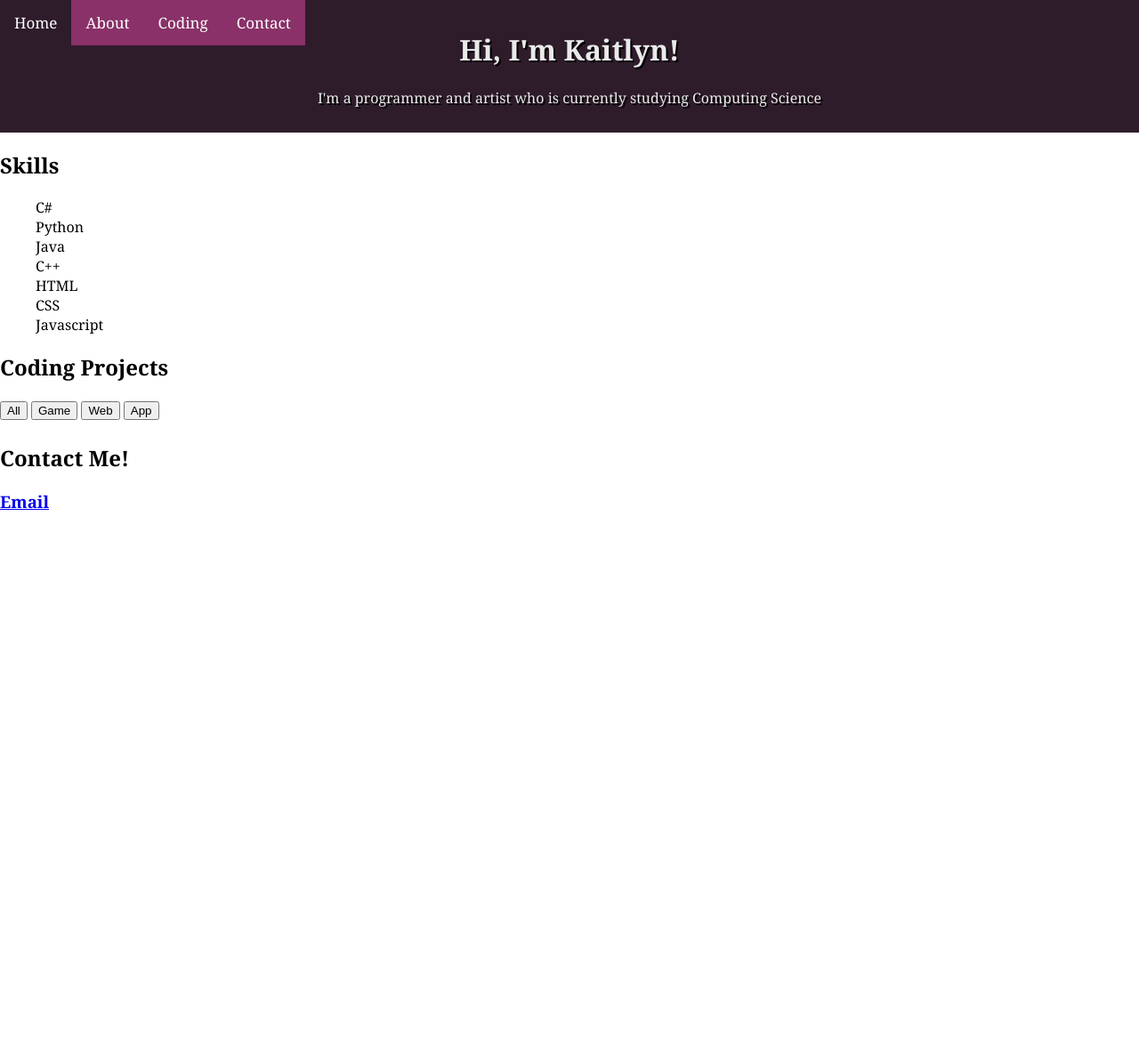
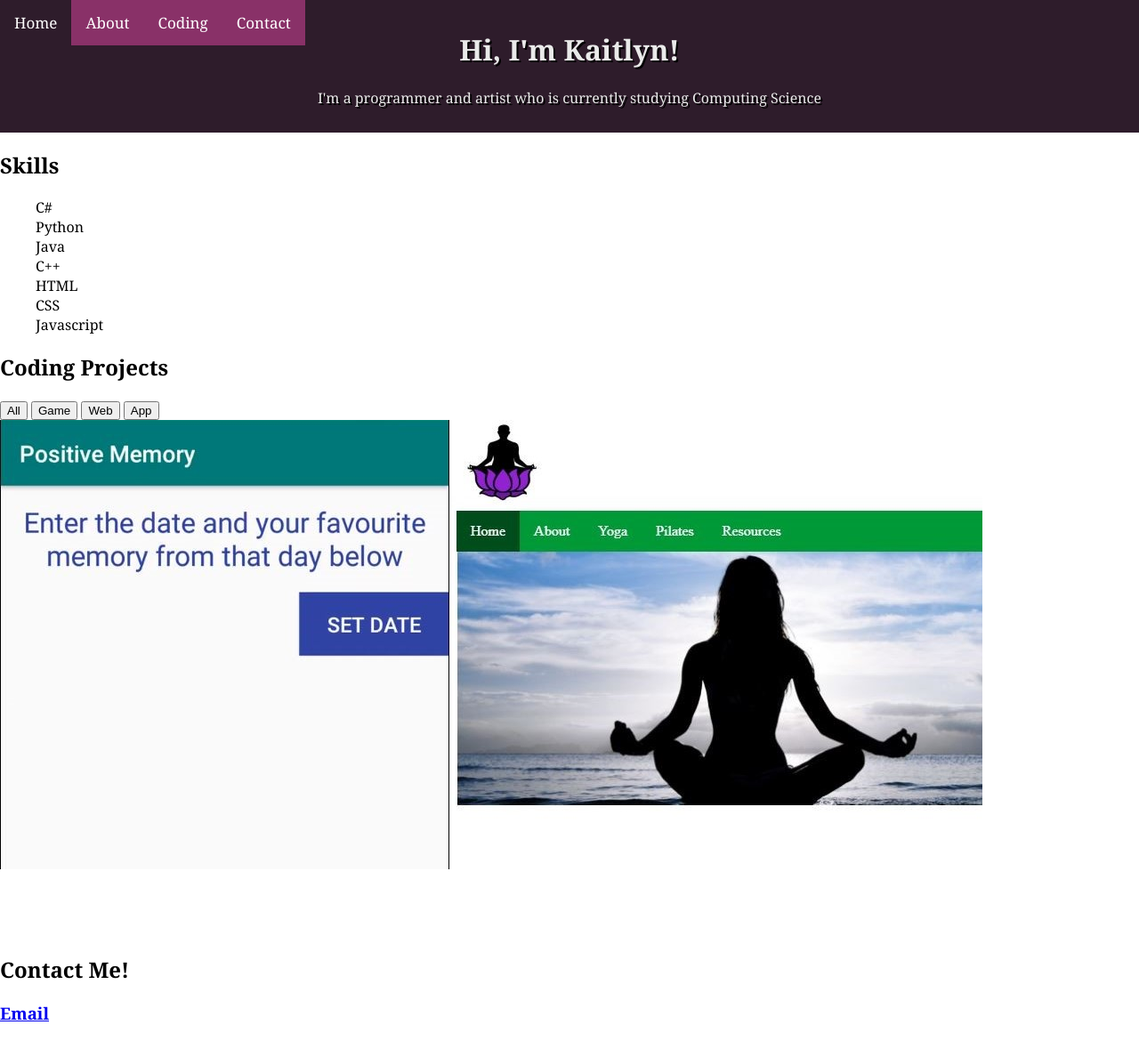
Before and after one commit to kat-meyers/kat-meyers.github.io, a Jekyll site: the page built from index.html, in a window 1280 px wide. Shown: the whole page at 89% size. Built offline with Jekyll 4.4.1, drawn with Linux system fonts in a browser that asks for light colours; before the commit the page ends 900 px from its top, so only the background shows below that.

Commit message:
Added Images

```diff
--- a/index.html
+++ b/index.html
@@ -10,8 +10,8 @@ title: Home | Kaitlyn Meyers
 	</script>
 	<head>
 		<title>{{ page.title }}</title>
-		<link rel="stylesheet" type="text/css" href="{{site.url}}/css/home.css">
-		<link rel="stylesheet" type="text/css" href="{{site.url}}/css/navbar.css">
+		<link rel="stylesheet" type="text/css" href="{{site.baseurl}}/css/home.css">
+		<link rel="stylesheet" type="text/css" href="{{site.baseurl}}/css/navbar.css">
 	</head>
 	<body>
 		{% include navigation.html %}
@@ -41,13 +41,13 @@ title: Home | Kaitlyn Meyers
 				<div class="project">
 					<a class="project-title" href="#">Positive Memory App</a>
 					<div class="project-image">
-						<img src="{{ /images/positive_memory_app.jpg | prepend: site.baseurl }}">
+						<img src="{{site.baseurl}}/images/positive_memory_app.jpg">
 					</div>
 				</div>
 				<div class="project">
 					<a class="project-title" href="#">Piloga Website</a>
 					<div class="project-image">
-							<img src="{{ /images/piloga_website.jpg | prepend: site.baseurl }}">
+							<img src="{{site.baseurl}}/images/piloga_website.jpg">
 					</div>
 				</div>
 			</div>
```
